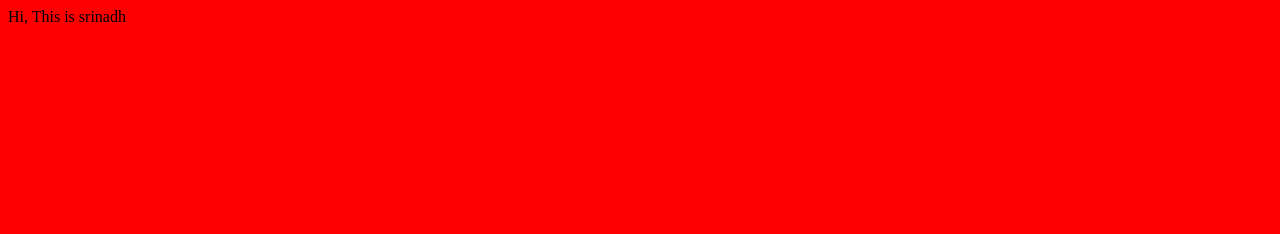
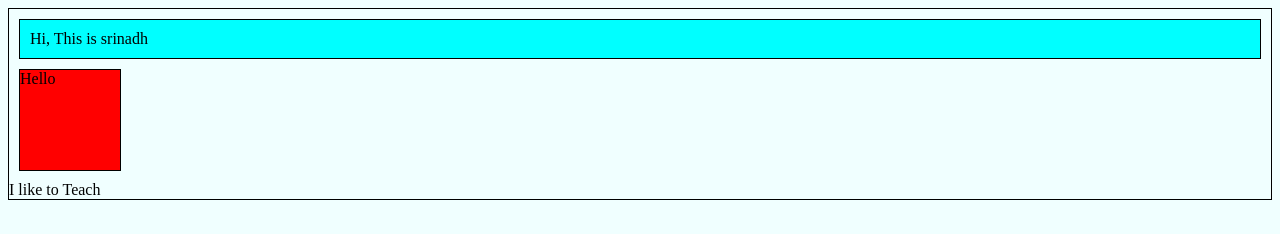
Before and after one commit to srinadhsomasani/student-site-sample, a plain HTML site: page index.html in a window 1280 px wide. Drawn offline with Linux system fonts and the light colour scheme.

Commit message:
update : interest

```diff
--- a/index.html
+++ b/index.html
@@ -11,6 +11,9 @@
 
 <body>
     <div class="main-div">Hi, This is srinadh </div>
+    <div class="sub-div">Hello</div>
+
+    I like to Teach
 </body>
 
 </html>
--- a/styles.css
+++ b/styles.css
@@ -1,3 +1,21 @@
 body {
+    background-color: azure;
+    border: 1px solid black;
+    /* border */
+    /* padding: 10rem; */
+}
+
+.main-div {
+    margin: 10px;
+    background-color: aqua;
+    padding: 10px;
+    border: 1px solid black;
+}
+
+.sub-div {
     background-color: red;
+    border: 1px solid black;
+    margin: 10px;
+    height: 100px;
+    width: 100px;
 }
```
